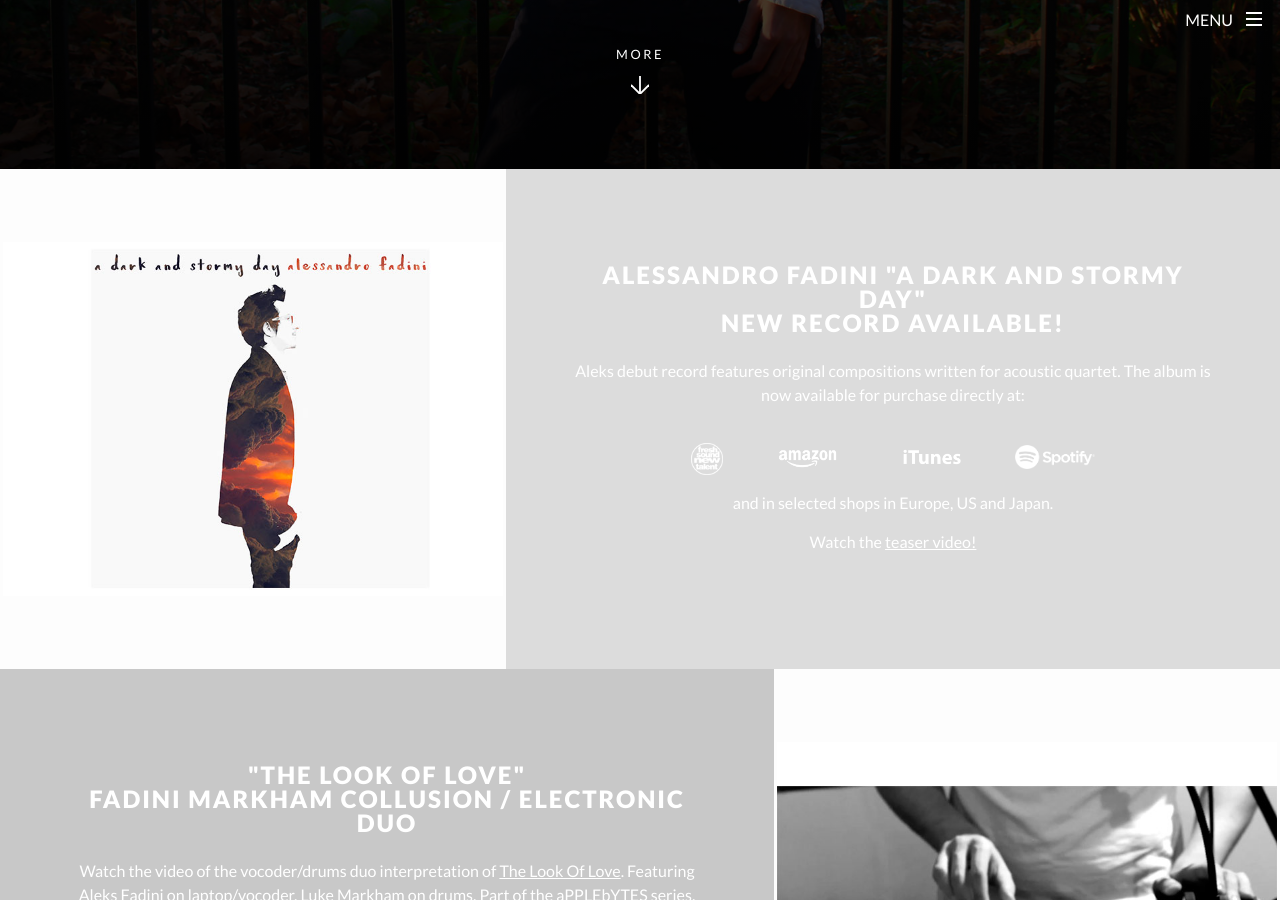
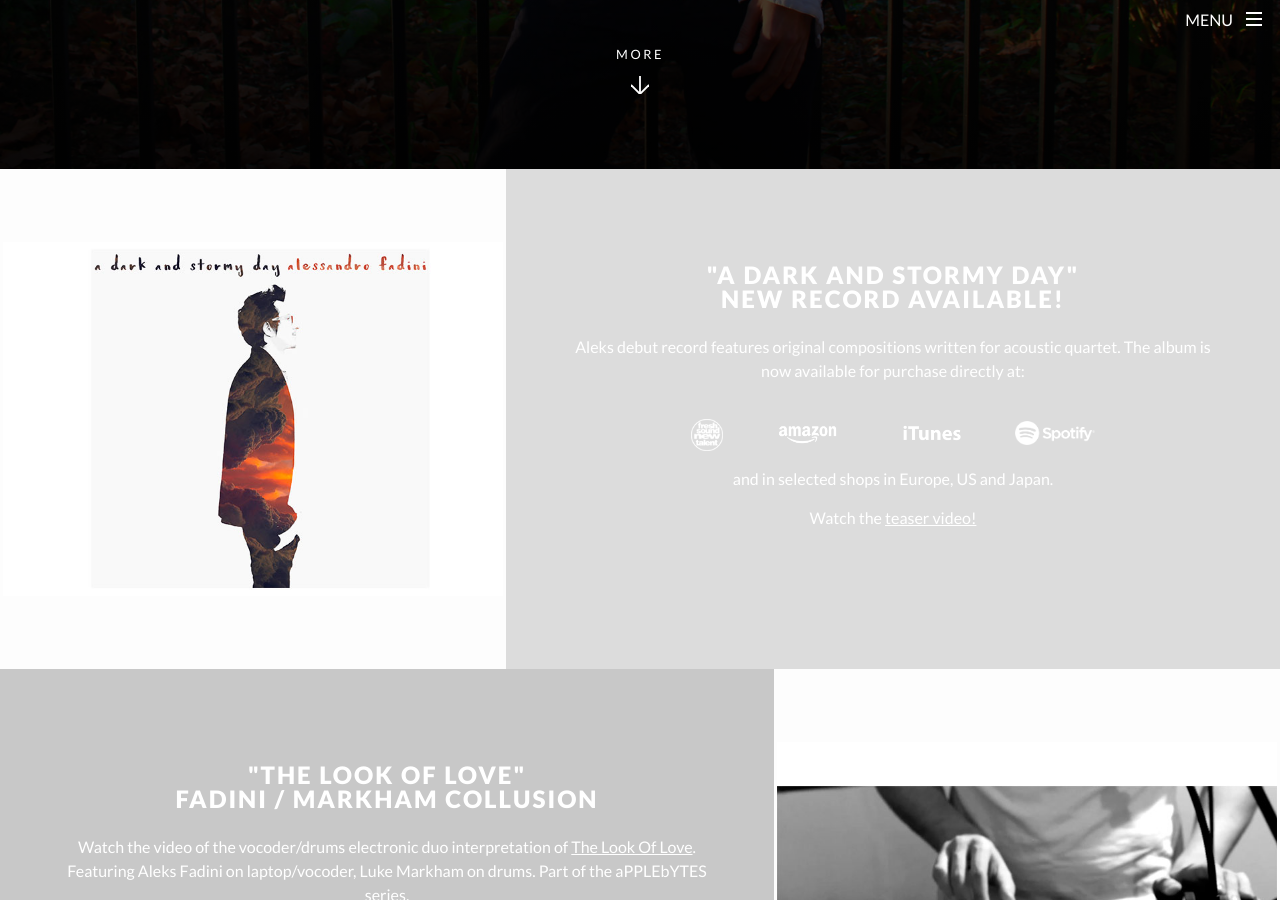
Before and after one commit to danvisintainer/aleksfadini, a Jekyll site: the page built from index.html, in a window 1280 px wide and 900 px high, scrolled down 731 px. Built offline with Jekyll 4.4.1, drawn with Linux system fonts in a browser that asks for light colours.

Commit message:
other small fixes

```diff
--- a/index.html
+++ b/index.html
@@ -5,14 +5,14 @@
 
   <div id="one" class="row feature first">
     <div class="image">
-      <a href="/videos.html/" >
+      <a href="/videos.html#videosection">
       <div class="newsimage1">
       </div>
       </a>
     </div>
     <div class="excerpt">
           <div class="newstext">
-                  <h2>Alessandro Fadini "A Dark And Stormy Day"<br>
+                  <h2>"A Dark And Stormy Day"<br>
                   New Record Available!</h2>
                   <p>Aleks debut record features original compositions written for acoustic quartet. The album is now available for purchase directly at:
                   <p>
@@ -24,13 +24,13 @@
                     </p>
                   </div>
                   <p>  and in selected shops in Europe, US and Japan.</p>
-                  <p> Watch the <a href="videos.html/#videosection"> teaser video! </a></p>
+                  <p> Watch the <a href="/videos.html#videosection"> teaser video! </a></p>
           </div>
     </div>
   </div>
   <div class="row feature second">
     <div class="image">
-      <a href="/videos.html/#lookoflove">
+      <a href="/videos.html#lookoflove">
       <div class="newsimage2">
       </div>
       </a>
@@ -38,8 +38,8 @@
     <div class="excerpt">
       <div class="newstext">
       <h2>"The Look Of Love"<br>
-       Fadini Markham Collusion / Electronic Duo</h2>
-      <p>Watch the video of the vocoder/drums duo interpretation of <a href="https://www.youtube.com/watch?v=slv736zAHWs">The Look Of Love</a>. Featuring Aleks Fadini on laptop/vocoder, Luke Markham on drums. Part of the aPPLEbYTES series.</p>
+       Fadini / Markham Collusion </h2>
+      <p>Watch the video of the vocoder/drums electronic duo interpretation of <a href="https://www.youtube.com/watch?v=slv736zAHWs">The Look Of Love</a>. Featuring Aleks Fadini on laptop/vocoder, Luke Markham on drums. Part of the aPPLEbYTES series.</p>
       </div>
     </div>
   </div>
```
